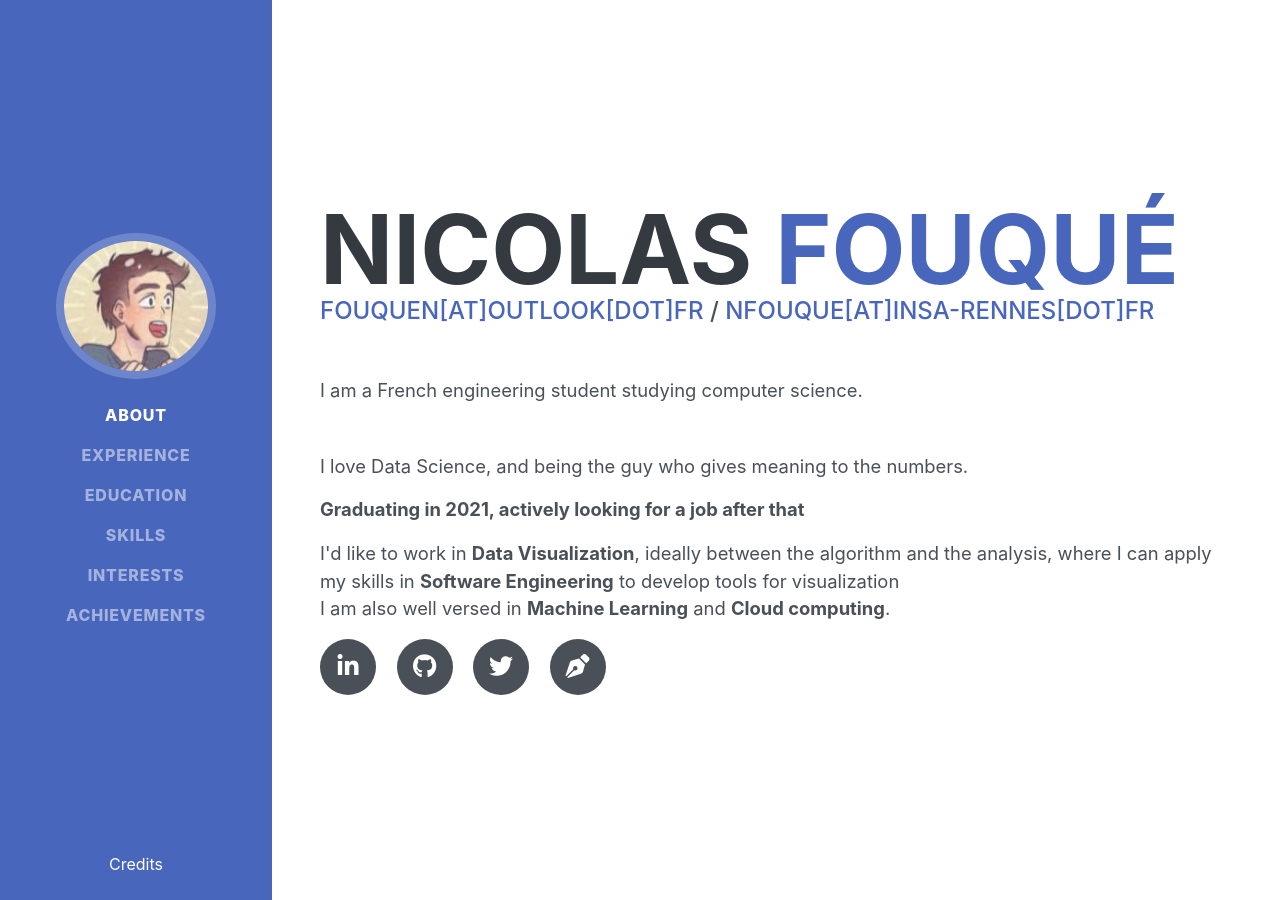
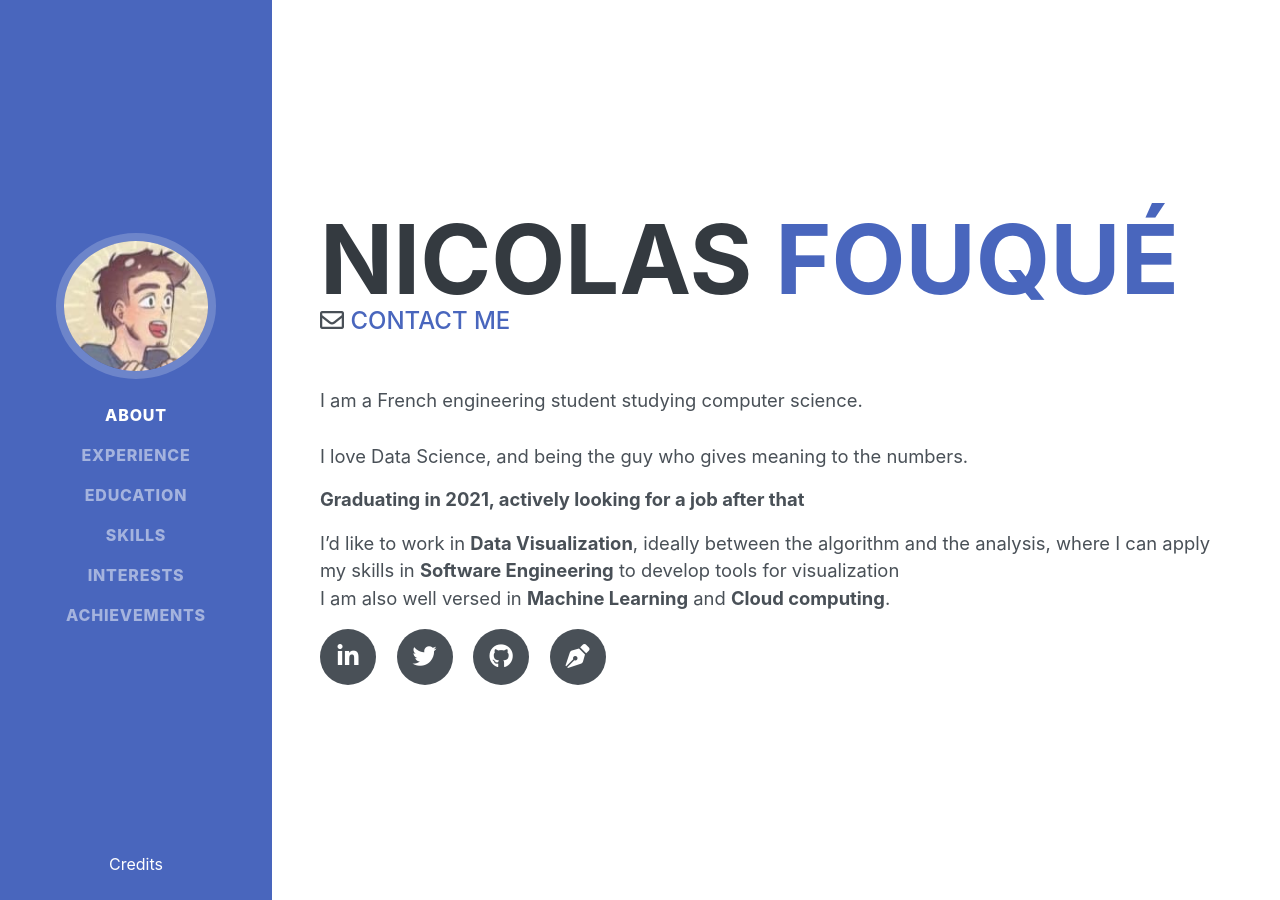
Before and after one commit to nk-fouque/resume, a Jekyll site: the page built from index.md, in a window 1280 px wide and 900 px high. Built offline with Jekyll 4.4.1, drawn with Linux system fonts in a browser that asks for light colours; some web fonts are replaced.

Commit message:
refactor(About): Factorized it in Jekyll, as a bonus, the site now supports several users

```diff
--- a/_config.yml
+++ b/_config.yml
@@ -55,3 +55,4 @@
 
 collections:
   experiences:
+  about:
--- /dev/null
+++ b/_includes/about.html
@@ -0,0 +1,22 @@
+{% for user in site.about %}
+<div class="w-100">
+    <h1 class="mb-0">{{user.firstname}}
+        <span class="text-primary">{{user.lastname}}</span>
+    </h1>
+    <div class="subheading mb-5">
+        <i class="far fa-envelope"></i>
+        <a href="mailto:{{user.mail}}">Contact Me</a>
+    </div>
+    <span class="md-lead mb-3">
+        {{user.content}}
+    </span>
+    <div class="social-icons">
+        {%for social in user.socials%}
+            <a href="{{social.link}}">
+                <i class="{{social.icon}}"></i>
+            </a>
+        {%endfor%}
+    </div>
+
+</div>
+{% endfor %}
--- a/_includes/section/about.html
+++ /dev/null
@@ -1,34 +0,0 @@
-<div class="w-100">
-    <h1 class="mb-0">Nicolas
-        <span class="text-primary">Fouqué</span>
-    </h1>
-    <div class="subheading mb-5">
-        <a href="mailto:fouquen@outook.fr">fouquen[at]outlook[dot]fr</a> /
-        <a href="mailto:nfouque@insa-rennes.fr">nfouque[at]insa-rennes[dot]fr</a>
-    </div>
-    <p class="lead mb-5">I am a French engineering student studying computer science.</p>
-    <p class="lead mb-3">I love Data Science, and being the guy who gives meaning to the numbers.</p>
-    <p class="lead mb-3">
-        <b>Graduating in 2021, actively looking for a job after that</b>
-    </p>
-    <p class="lead">
-        I'd like to work in <b>Data Visualization</b>, ideally between the algorithm and the analysis, where I can
-        apply my skills in <b>Software Engineering</b> to develop tools for visualization
-        <br>
-        I am also well versed in <b>Machine Learning</b> and <b>Cloud computing</b>.
-    </p>
-    <div class="social-icons">
-        <a href="https://www.linkedin.com/in/nicolaskf-fouqué">
-            <i class="fab fa-linkedin-in"></i>
-        </a>
-        <a href="https://github.com/nk-fouque">
-            <i class="fab fa-github"></i>
-        </a>
-        <a href="https://twitter.com/nkfouque">
-            <i class="fab fa-twitter"></i>
-        </a>
-        <a href="/blog">
-            <i class="fas fa-pen-nib"></i>
-        </a>
-    </div>
-</div>
--- a/_layouts/home.html
+++ b/_layouts/home.html
@@ -6,7 +6,7 @@
 
 <div class="container-fluid p-0">
     <section class="resume-section p-3 p-lg-5 d-flex align-items-center" id="about">
-        {% include section/about.html %}
+        {% include about.html %}
     </section>
 
     <hr class="m-0">
--- a/_sass/_bootstrap-overrides.scss
+++ b/_sass/_bootstrap-overrides.scss
@@ -27,3 +27,7 @@
 
   color: darken($primary,15%)
 }
+
+span.md-lead p{
+  @extend p.lead
+}
--- a/docs/feed.xml
+++ b/docs/feed.xml
@@ -1 +1 @@
-<?xml version="1.0" encoding="utf-8"?><feed xmlns="http://www.w3.org/2005/Atom" ><generator uri="https://jekyllrb.com/" version="4.0.0">Jekyll</generator><link href="http://localhost:4000/resume/feed.xml" rel="self" type="application/atom+xml" /><link href="http://localhost:4000/resume/" rel="alternate" type="text/html" /><updated>2020-12-06T12:20:26+02:00</updated><id>http://localhost:4000/resume/feed.xml</id><title type="html">Nick’s Rants</title><subtitle>My interactive resume</subtitle></feed>
+<?xml version="1.0" encoding="utf-8"?><feed xmlns="http://www.w3.org/2005/Atom" ><generator uri="https://jekyllrb.com/" version="4.0.0">Jekyll</generator><link href="http://localhost:4000/resume/feed.xml" rel="self" type="application/atom+xml" /><link href="http://localhost:4000/resume/" rel="alternate" type="text/html" /><updated>2020-12-06T14:48:03+02:00</updated><id>http://localhost:4000/resume/feed.xml</id><title type="html">Nick’s Rants</title><subtitle>My interactive resume</subtitle></feed>
```
Also changed, not shown: _about/nick.md (added, +29 -0 lines), docs/index.html (+24 -16 lines), docs/assets/resume.css, 1 other file.
